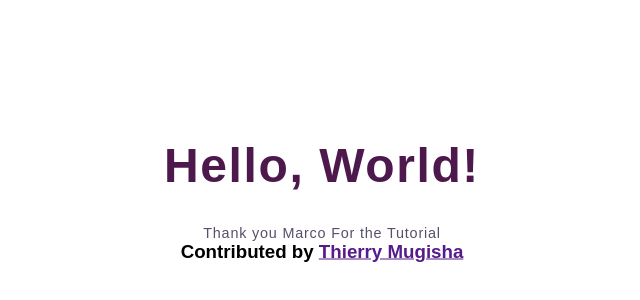
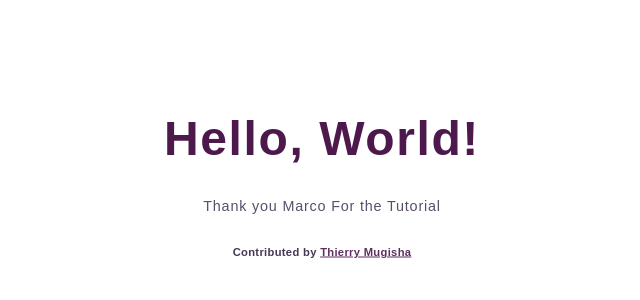
Before and after one commit to markodenic/git-demo, a plain HTML site: page index.html in a window 1280 px wide. Shown: the part 200-500 px from the top of the page, without its empty margins (318-958 px from the left). Drawn offline with Linux system fonts and the light colour scheme.

Commit message:
A page with Hello, World, And Special thanks to Marco for the open source contribution tutorial

```diff
--- a/style.css
+++ b/style.css
@@ -3,6 +3,7 @@
 :root {
 	--primary-clr: #4d194d;
 	--primary-clr-alt: #312244;
+	--primary-clr-alt-1: #312244;
 }
 
 /* -------------- */
@@ -43,3 +44,13 @@ main {
 	color: var(--primary-clr-alt);
 	opacity: .8;
 }
+.contributar {
+	color: var(--primary-clr-alt-1);
+	font-size: .7rem;
+	padding: 2rem 0;
+	opacity: .9;
+	letter-spacing: .02rem;
+}
+.contributar-link {
+	color: var(--primary-clr);
+}
```
